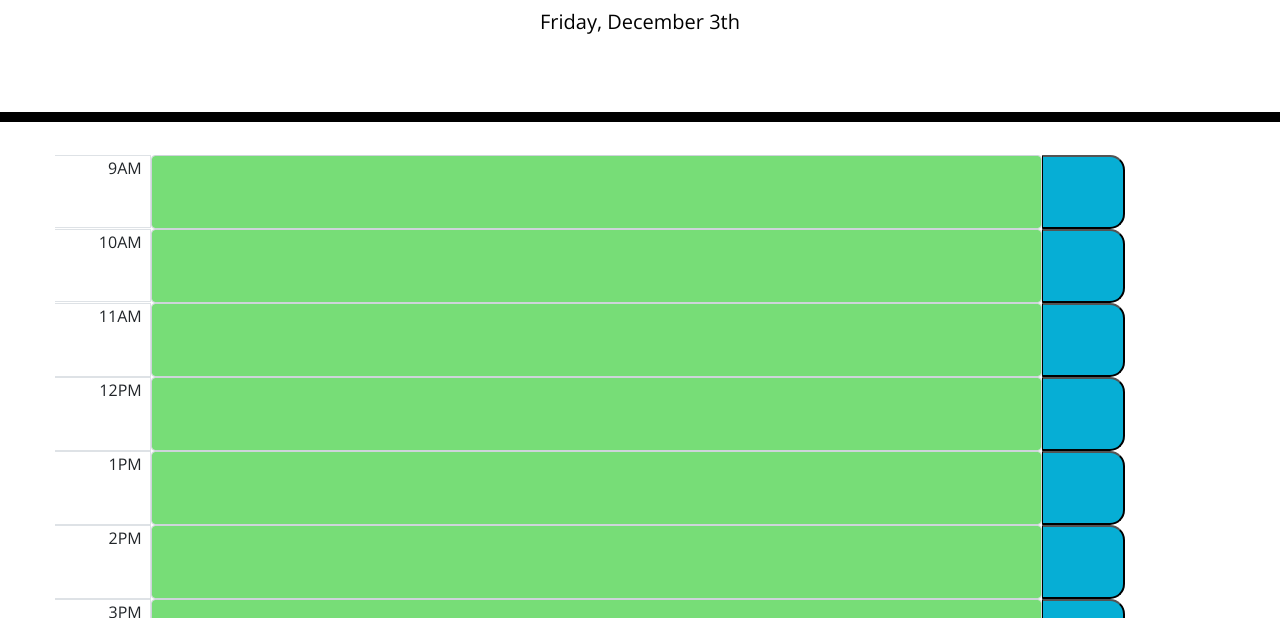
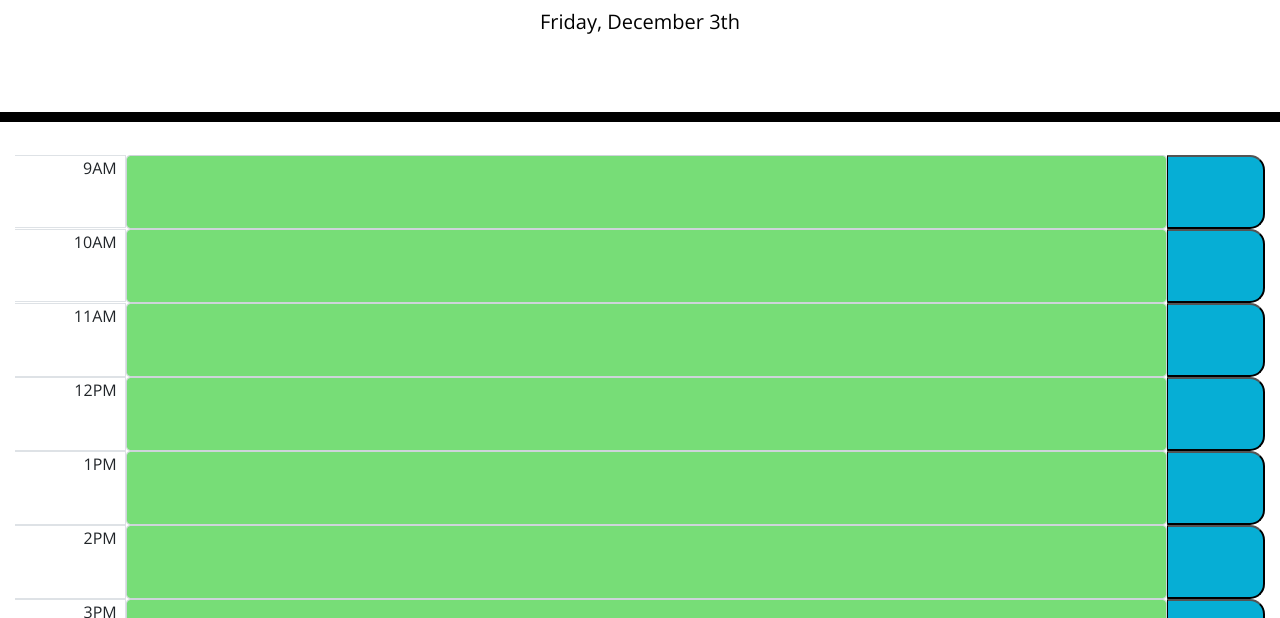
Before and after one commit to msdale/work-day-scheduler, a plain HTML site: page index.html in a window 1280 px wide. Shown: the part 182-800 px from the top of the page. Drawn offline with nearby package versions, Linux system fonts and the light colour scheme; a web font is replaced by a local one.

Commit message:
fix centering

```diff
--- a/assets/css/style.css
+++ b/assets/css/style.css
@@ -17,6 +17,7 @@ body {
   height: 74px;
   border-top: 1px solid white;
   list-style-type: none;
+  padding-inline-start: 0px;
 }
 
 textarea {
--- a/index.html
+++ b/index.html
@@ -21,7 +21,7 @@
     <p class="lead">A simple calendar app for scheduling your work day</p>
     <p id="currentDay" class="lead"></p>
   </header>
-  <ul class="container h-100 w-100 no-gutters">
+  <ul class="container-fluid h-100 w-100 no-gutters">
     <ul id="hr1" class="row h-200 w-100 no-gutters">
       <li id="hour" class="col border-top border-right border-bottom text-right p-1 pr-2 h-100 w-100 no-gutters">9AM</li>
       <li id="text" class="col-10 p-0 h-200 w-100 no-gutters"><textarea class="form-control w-100 h-200 p-0 pl-2 no-gutters" rows="3"></textarea></li>
```
Also changed, not shown: assets/images/work-day-scheduler.png, 1 other file.
